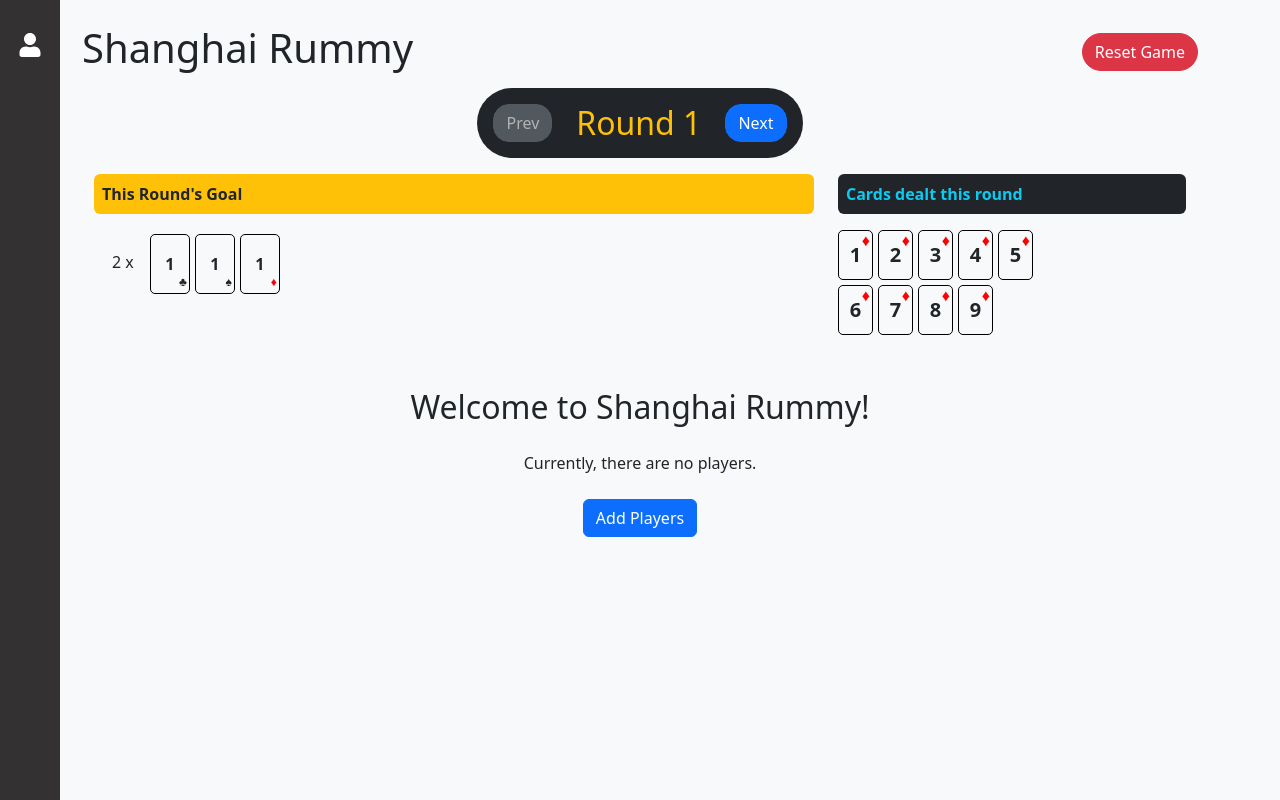
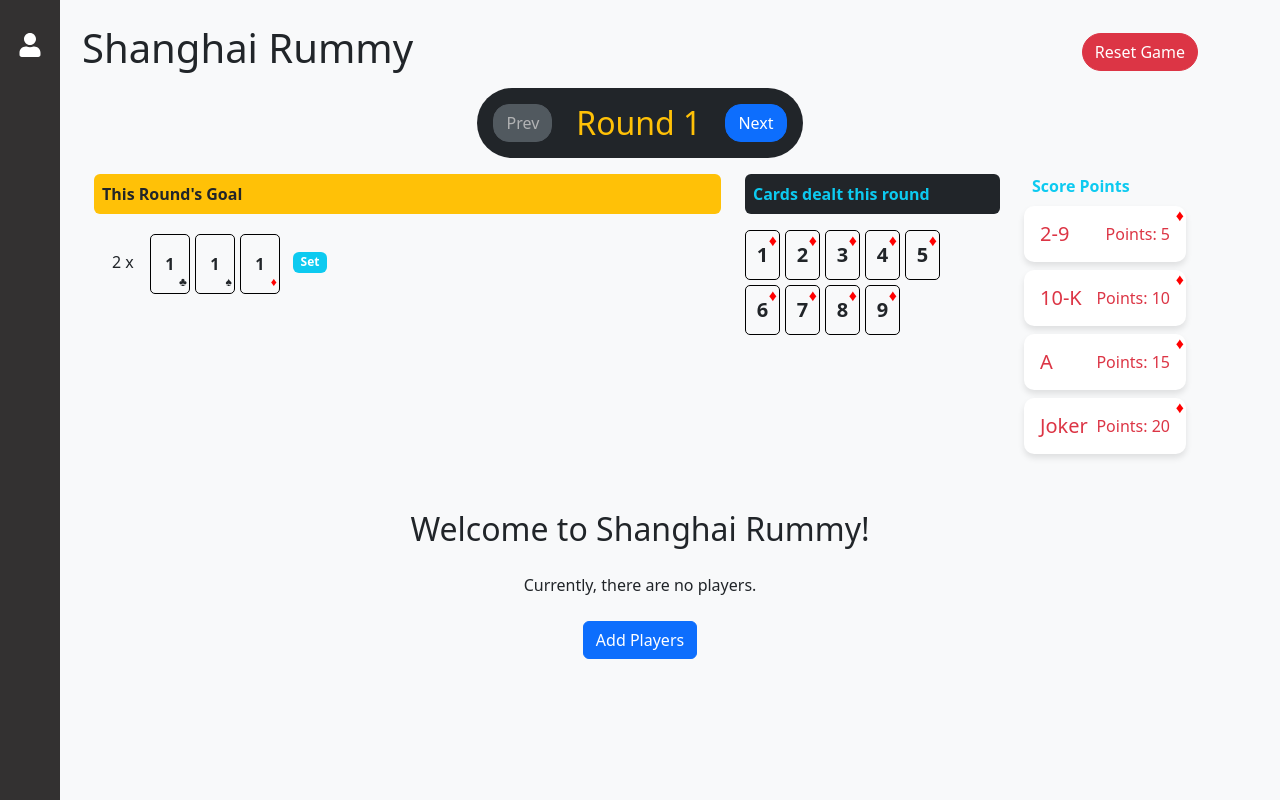
Before and after one commit to zakki-miilo/shanghai-rummy, a React (Vite) app: page / in a window 1280 px wide. Built offline with nearby package versions, Linux system fonts and the light colour scheme.

Commit message:
fixed roudsData export and add score points

```diff
--- a/src/components/PlayerContext.tsx
+++ b/src/components/PlayerContext.tsx
@@ -53,17 +53,13 @@ export const PlayerProvider: React.FC<PlayerProviderProps> = ({ children }) => {
 
   const [loggedInPlayer, setLoggedInPlayer] = useState<Player | null>(null);
 
-  const [rounds, setRounds] = useState<Round[]>(() => {
-    const savedRounds = localStorage.getItem("rounds");
-    return savedRounds
-      ? JSON.parse(savedRounds)
-      : roundsData.map((round) => ({
-          ...round,
-          points: Array(players.length).fill(0),
-          buys: Array(players.length).fill(0),
-        }));
-  });
-
+  const [rounds, setRounds] = useState<Round[]>(
+    roundsData.map((round) => ({
+      ...round,
+      points: Array(players.length).fill(0),
+      buys: Array(players.length).fill(0),
+    }))
+  );
   const [currentRound, setCurrentRound] = useState(0);
 
   useEffect(() => {
--- a/src/components/RoundInfo.tsx
+++ b/src/components/RoundInfo.tsx
@@ -16,7 +16,7 @@ const RoundInfo: React.FC<RoundInfoProps> = ({ roundGoal, cardsDealt }) => {
   const handlePrevRound = () => {
     setCurrentRound((prevRound) => prevRound - 1);
   };
-  const renderGoalCards = () => {
+  const renderGoalCards = (roundGoal: string) => {
     const goalParts = roundGoal.split(", ");
     const faceCards = [
       "A",
@@ -68,6 +68,9 @@ const RoundInfo: React.FC<RoundInfoProps> = ({ roundGoal, cardsDealt }) => {
         <div key={index} className="goal-group mb-2">
           <span className="goal-count p-2 me-2">{count} x</span>
           <div className="d-flex flex-wrap">{cards}</div>
+          <span className={`badge ${isRun ? "bg-warning" : "bg-info"} ms-2`}>
+            {isRun ? "Run" : "Set"}
+          </span>
         </div>
       );
     });
@@ -112,6 +115,31 @@ const RoundInfo: React.FC<RoundInfoProps> = ({ roundGoal, cardsDealt }) => {
     </Tooltip>
   );
 
+  const renderScorePoints = () => {
+    const scorePoints = [
+      { name: "2-9", points: 5 },
+      { name: "10-K", points: 10 },
+      { name: "A", points: 15 },
+      { name: "Joker", points: 20 },
+    ];
+
+    const scorePointCards = scorePoints.map(({ name, points }) => (
+      <div key={name} className="card bg-white text-danger mb-2 mt-2">
+        <div className="card-body position-relative">
+          <div className="d-flex justify-content-between align-items-center">
+            <h5 className="card-title mb-0">{name}</h5>
+            <div className="text-right">
+              <span className="diamond-symbol">♦</span>
+              <span className="ml-1">Points: {points}</span>
+            </div>
+          </div>
+        </div>
+      </div>
+    ));
+
+    return <div className="card-columns">{scorePointCards}</div>;
+  };
+
   return (
     <div className="d-flex flex-column align-items-center mb-4 mt-2">
       <div className="d-flex align-items-center mb-3 rounded-pill bg-dark p-3">
@@ -135,17 +163,19 @@ const RoundInfo: React.FC<RoundInfoProps> = ({ roundGoal, cardsDealt }) => {
       </div>
       <div className="container">
         <div className="row">
-          <div className="col-md-8">
+          <div className="col-md-7">
             <div className="d-flex flex-column">
               <b className="rounded-2 bg-warning p-2">This Round's Goal</b>
               <div className="goal-container mt-3 mb-4">
-                <div className="d-flex flex-column">{renderGoalCards()}</div>
+                <div className="d-flex flex-column">
+                  {renderGoalCards(roundGoal)}
+                </div>
               </div>
             </div>
           </div>
 
           {/*Cards Dealt this turn*/}
-          <div className="col-md-4">
+          <div className="col-md-3">
             <div className="d-flex flex-column">
               <b className="text-info bg-dark p-2 rounded-2">
                 Cards dealt this round
@@ -159,6 +189,10 @@ const RoundInfo: React.FC<RoundInfoProps> = ({ roundGoal, cardsDealt }) => {
               </OverlayTrigger>
             </div>
           </div>
+          <div className="col">
+            <b className="text-info p-2 mt-3 mb-5">Score Points</b>
+            <div>{renderScorePoints()}</div>
+          </div>
         </div>
       </div>
     </div>
--- a/src/roundsData.ts
+++ b/src/roundsData.ts
@@ -13,7 +13,7 @@ export const roundsData = [
   },
   {
     number: 3,
-    goal: "2 runs of 4",
+    goal: "2 run of 4",
     cards: 11,
     buys: 3,
   },
```
